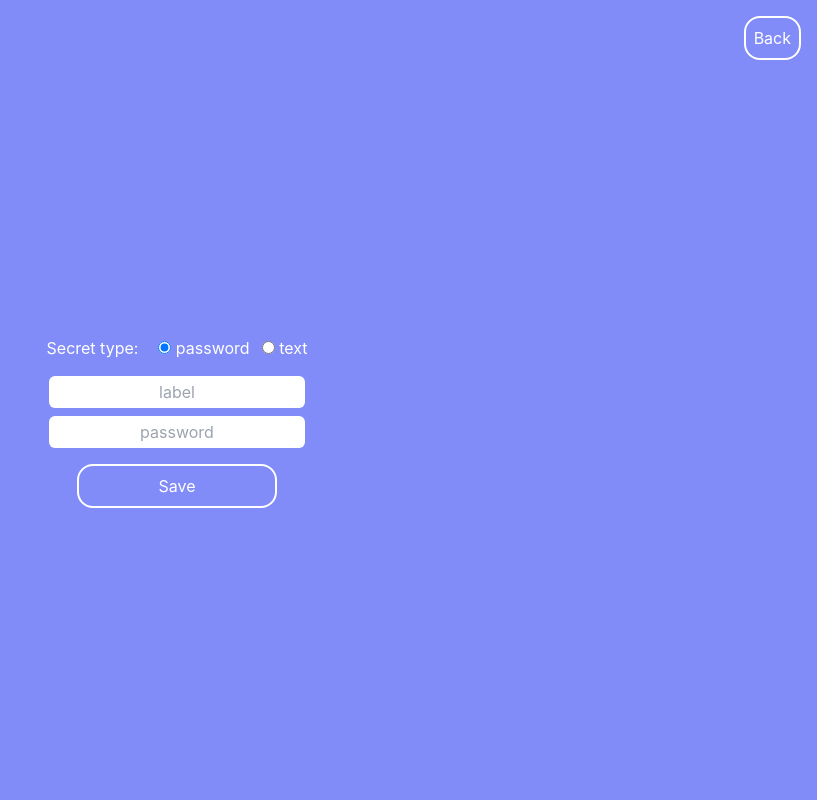
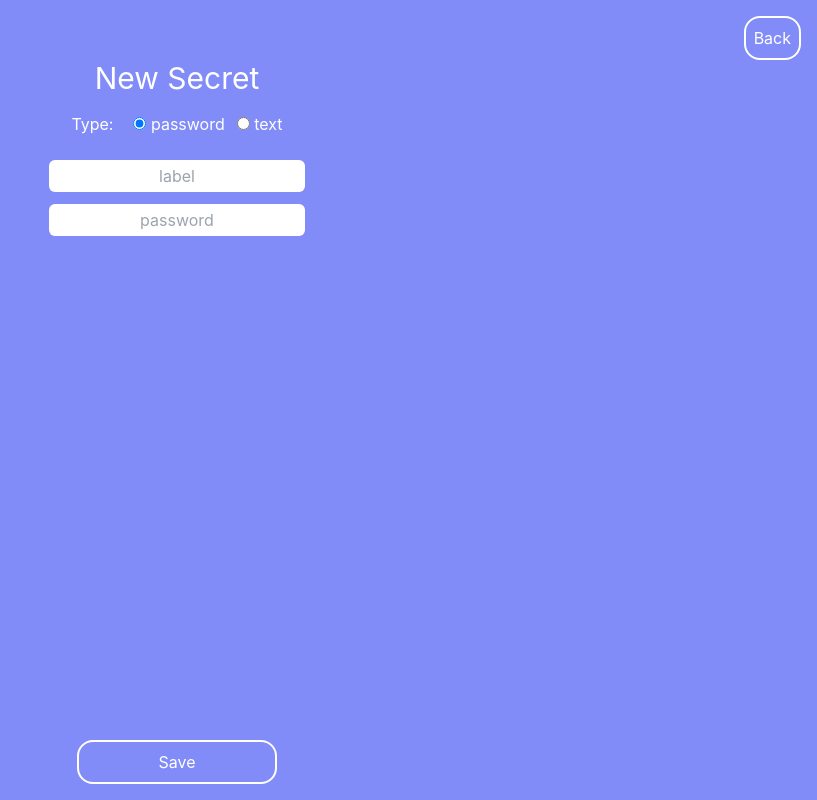
Before and after one commit to rmarinn/lockkey, a SvelteKit app: page /new in a window 1280 px wide. Shown: the whole page, without its empty margins (463-1280 px from the left). Built offline with nearby package versions, Linux system fonts and the light colour scheme.

Commit message:
added ui transitions in new page

```diff
--- a/src/routes/+page.svelte
+++ b/src/routes/+page.svelte
@@ -53,7 +53,7 @@
     <div class="flex justify-end w-100">
       <button on:click={() => goto("/new")}>New</button>
     </div>
-    <h1 class="mb-4 text-3xl text-center">Secrets:</h1>
+    <h1 class="mb-4 text-3xl text-center">Secrets</h1>
     <div class="flex flex-col gap-3">
       {#each labels as label (label.label)}
         <div
--- a/src/routes/new/+page.svelte
+++ b/src/routes/new/+page.svelte
@@ -1,6 +1,7 @@
 <script lang="ts">
   import { goto } from "$app/navigation";
   import { invoke } from "@tauri-apps/api/tauri";
+  import { fly } from "svelte/transition";
 
   const inputTypes: string[] = ["password", "text"];
   let selectedType: string = "password";
@@ -25,17 +26,18 @@
   }
 </script>
 
-<div class="flex flex-col w-full justify-between p-4">
+<div class="flex flex-col w-full p-4">
   <div class="flex justify-end">
     <button on:click={() => goto("/")}>Back</button>
   </div>
 
   <form
     on:submit|preventDefault={handleSubmit}
-    class="flex flex-col justify-center content-center gap-4"
+    class="flex flex-col content-center gap-4 h-full"
   >
+    <h1 class="text-3xl text-center">New Secret</h1>
     <div class="flex gap-3 mx-auto">
-      <label for="input-type" class="mr-2">Secret type:</label>
+      <label for="input-type" class="mr-2">Type:</label>
 
       {#each inputTypes as type}
         <div>
@@ -51,10 +53,8 @@
       {/each}
     </div>
 
-    <div class="flex flex-col gap-2">
-      <div
-        class={`flex + ${selectedType === "password" ? " justify-center" : ""}`}
-      >
+    <div class="flex flex-col gap-3 overflow-hidden p-2">
+      <div class="flex justify-center">
         <input
           type="text"
           name="password-label-input"
@@ -65,7 +65,11 @@
         />
       </div>
       {#if selectedType === "password"}
-        <div class="flex justify-center">
+        <div
+          class="flex justify-center"
+          in:fly={{ x: 300, duration: 150, delay: 150 }}
+          out:fly={{ x: -300, duration: 150 }}
+        >
           <input
             type="text"
             name="password-input"
@@ -85,13 +89,15 @@
           class="p-1 text-black"
           bind:value={data}
           autocomplete="off"
+          in:fly={{ x: 300, duration: 150, delay: 150 }}
+          out:fly={{ x: -300, duration: 150 }}
         ></textarea>
       {:else}
         <p>Unknown type</p>
       {/if}
     </div>
 
-    <div class="flex justify-center">
+    <div class="flex justify-center justify-self-end mt-auto">
       <button style="width: 200px;">Save</button>
     </div>
   </form>
```
